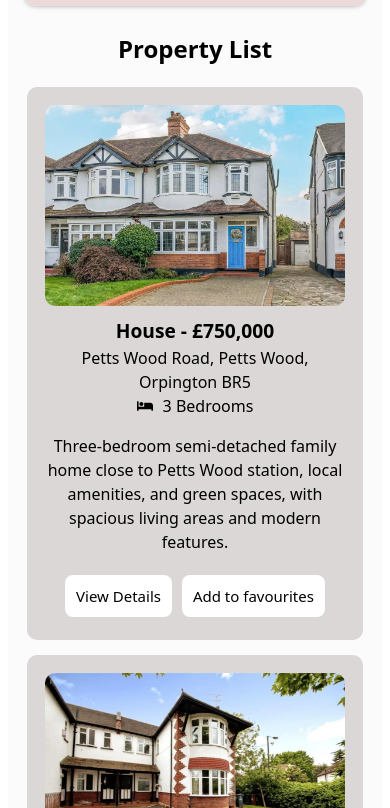
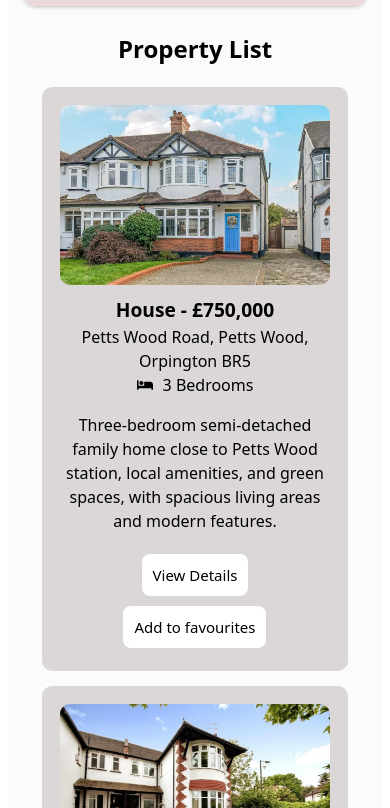
Before and after one commit to shashini13/React-CW, a React (Vite) app: page /#/ in a window 390 px wide. Shown: the part 816-1624 px from the top of the page. Built offline with nearby package versions, Linux system fonts and the light colour scheme.

Commit message:
Added and fixed css for better responsiveness

```diff
--- a/src/App.css
+++ b/src/App.css
@@ -163,8 +163,8 @@ button:hover {
   padding: 18px;
   border-radius: 10px;
   text-align: center;
-  width: 40%;
-  min-width: 400px;
+  width: 35%;
+  min-width: 270px;
 }
 
 .property-card img {
@@ -204,6 +204,18 @@ button:hover {
   top: 0;
   align-self: flex-start;
   margin-right: 30px;
+}
+
+.favourites .property-card {
+  width: 100%;
+  min-width: 250px;
+  box-sizing: border-box;
+  padding: 10px;
+}
+
+.favourites .property-card img {
+  width: 100%;
+  height: auto;
 }
 
 .favourites h2 {
@@ -419,15 +431,19 @@ button:hover {
 
   /*property card*/
   .property-card {
-    width: 90%;
+    width: 80%;
     min-width: auto;
     margin: 0 auto;
   }
 
   /*favourites*/
   .favourites {
-    margin: 0 auto;
-    width: fit-content;
+    margin: 0 auto 10px;  /* center it and add bottom spacing */
+    position: static;
+  }
+
+  .favourites .property-card {
+    width: 85%;       /* Take up the full width of the sidebar */
   }
 
   .add-remove-section {
@@ -435,7 +451,11 @@ button:hover {
   }
 
   .add-drag-drop {
+    padding: 0;
+  }
 
+  .remove-drag-drop {
+    padding: 5px;
   }
 
   .favourites-btn {
```
